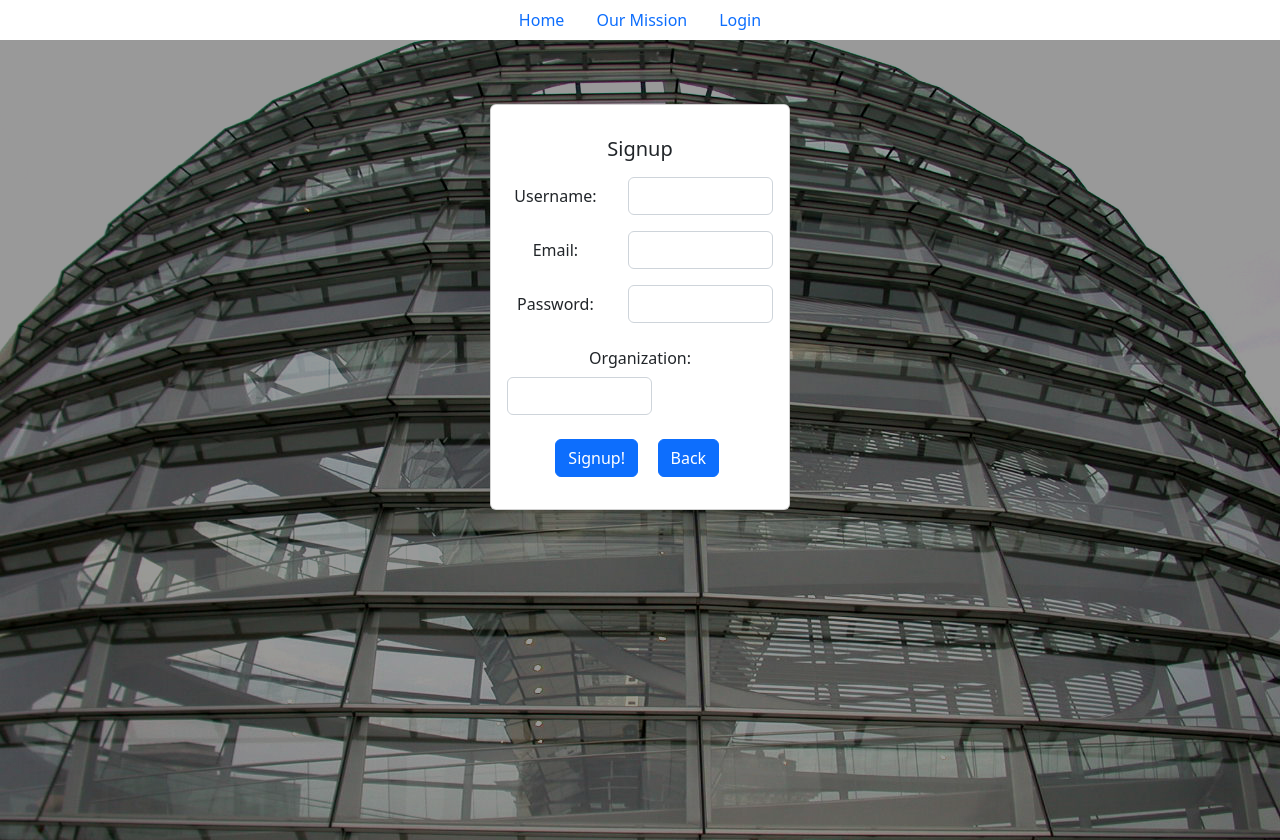
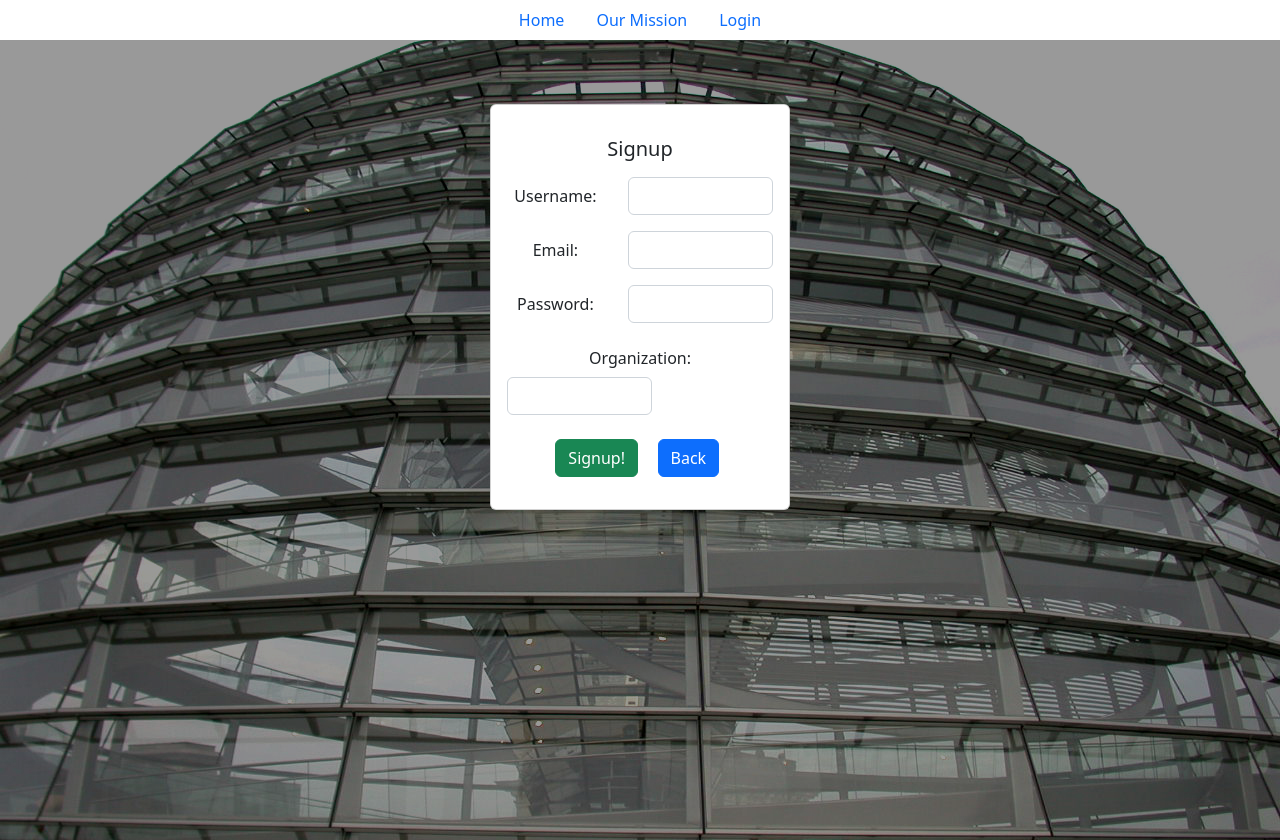
Before and after one commit to miob1781/lobby-hub-client, a React (Create React App) app: page /signup/lobbyist in a window 1280 px wide. Built offline with nearby package versions, Linux system fonts and the light colour scheme.

Commit message:
add success coloring to one button

```diff
--- a/src/components/Login.js
+++ b/src/components/Login.js
@@ -65,7 +65,7 @@ export function Login(props) {
                         />
                     </Form.Group>
                     <div className="mb-3">
-                        <Button type="submit">Login</Button>
+                        <Button type="submit" className="btn-success">Login</Button>
                     </div>
                     <div className="mb-3">
                         {errorMessage ? <Form.Text className="text-danger">{errorMessage}</Form.Text> : null}
--- a/src/components/Signup.js
+++ b/src/components/Signup.js
@@ -145,7 +145,7 @@ export function Signup(props) {
                     </div>
                     <Row className="mb-3 mt-4 justify-content-center">
                         <Col xs="4">
-                            <Button>{_id ? "Edit" : "Signup!"}</Button>
+                            <Button className="btn-success">{_id ? "Edit" : "Signup!"}</Button>
                         </Col>
                         <Col xs="4">
                             <LinkContainer to="/">
```
